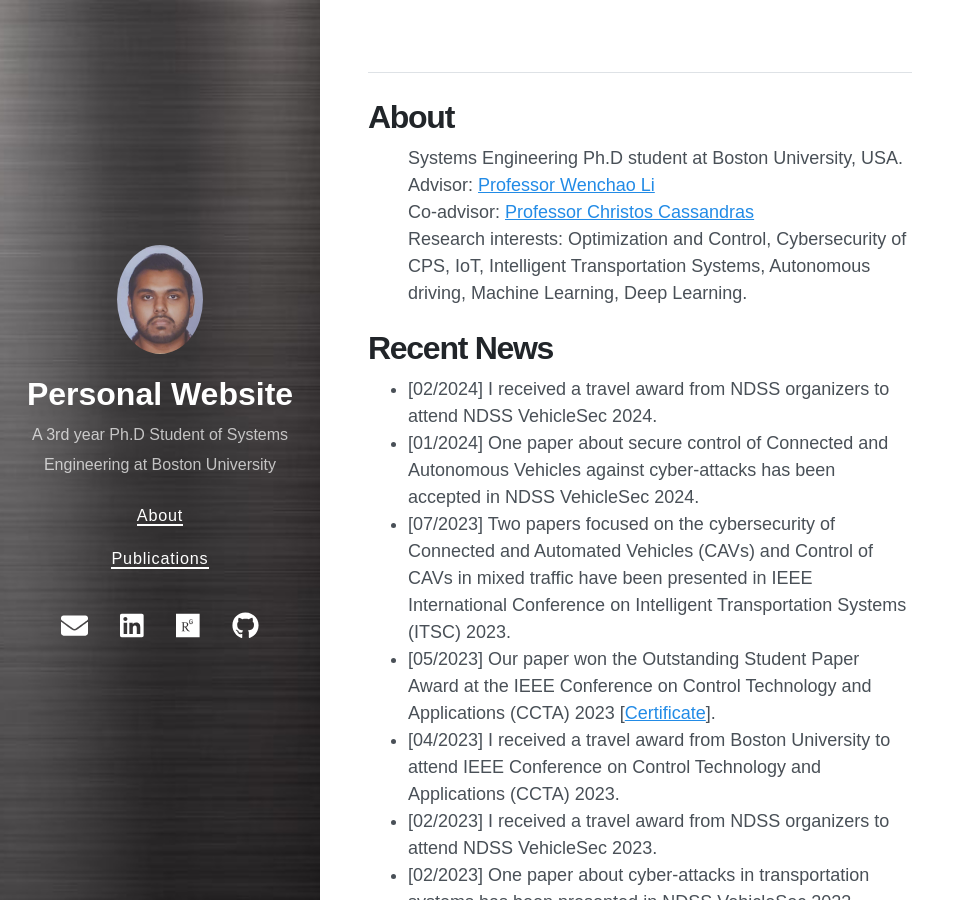
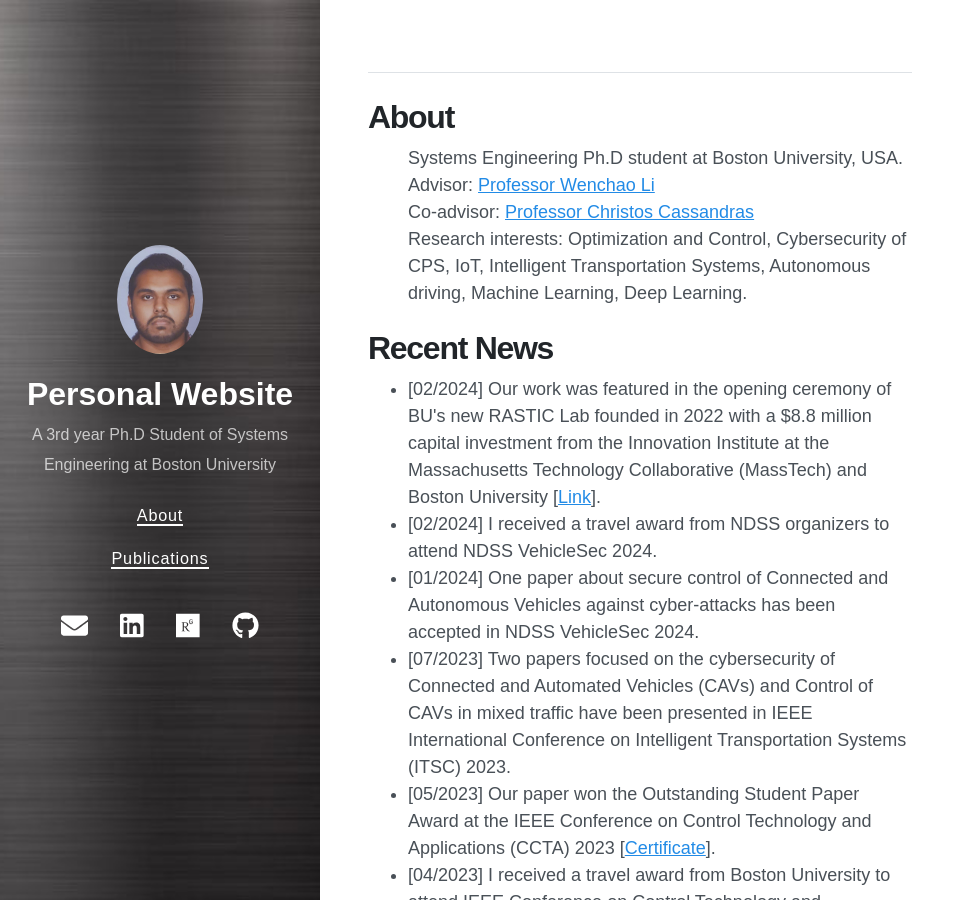
Before and after one commit to SabbirAhmad26/sabbirahmad26.github.io, a Jekyll site: the page built from README.md, in a window 1280 px wide and 900 px high. Shown: the whole window, without its empty margins (0-975 px from the left). Built offline with Jekyll 4.4.1, drawn with Linux system fonts in a browser that asks for light colours; nearby versions of some CDN libraries; our own code applies the rules of GitHub Pages for plain Markdown files.

Commit message:
Update home.html

```diff
--- a/_layouts/home.html
+++ b/_layouts/home.html
@@ -26,6 +26,7 @@
              <!--div class="content"-->
                <div class="scroll">
           <ul>
+            <li> [02/2024] Our work was featured in the opening ceremony of BU's new RASTIC Lab founded in 2022 with a $8.8 million capital investment from the Innovation Institute at the Massachusetts Technology Collaborative (MassTech) and Boston University [<a href="https://www.bu.edu/cise/rastic-grand-opening-a-new-robot-exploration-and-testing-facility-for-students/" target="_blank">Link</a>]. </li>
             <li> [02/2024] I received a travel award from NDSS organizers to attend NDSS VehicleSec 2024.  </li>
             <li> [01/2024] One paper about secure control of Connected and Autonomous Vehicles against cyber-attacks has been accepted in NDSS VehicleSec 2024.  </li>
             <li> [07/2023] Two papers focused on the cybersecurity of Connected and Automated Vehicles (CAVs) and Control of CAVs in mixed traffic have been presented in IEEE International Conference on Intelligent Transportation Systems (ITSC) 2023.  </li>
```
